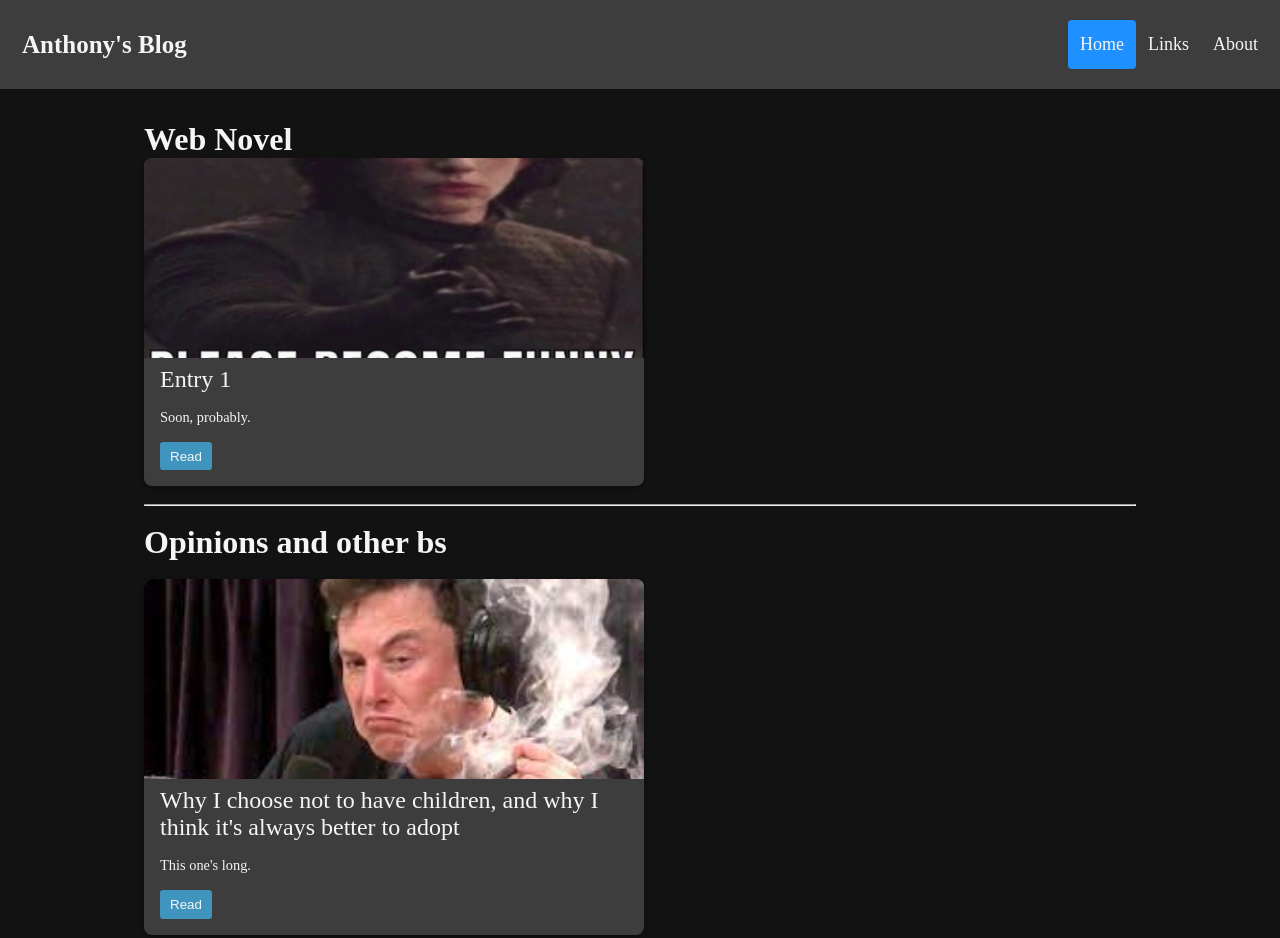
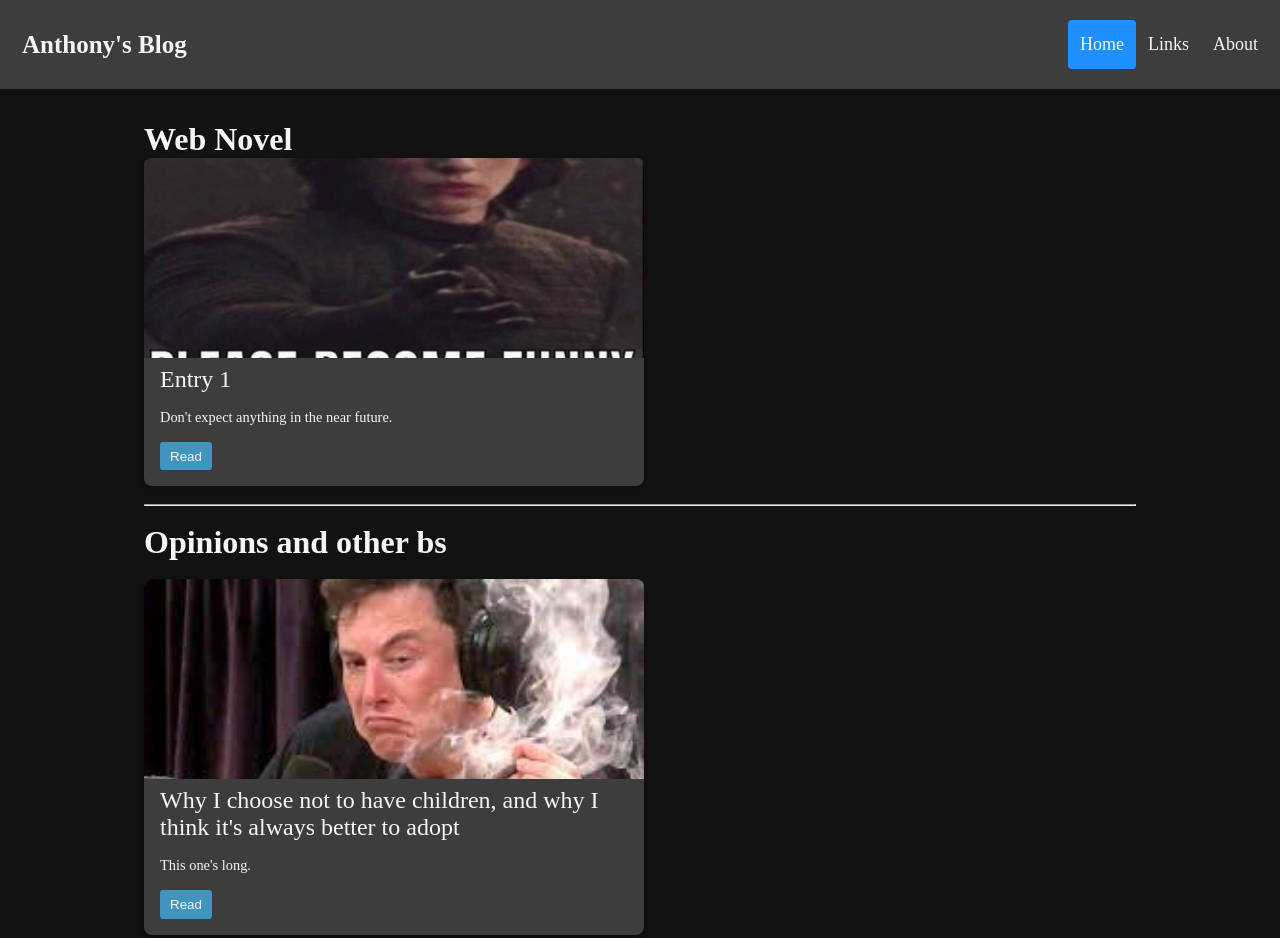
Before and after one commit to Anthony1x/anthony1x.github.io, a plain HTML site: page index.html in a window 1280 px wide. Shown: the top 938 px of the page. Drawn offline with Linux system fonts and the light colour scheme; a script that the page names is missing.

Commit message:
Small adjustments

```diff
--- a/index.html
+++ b/index.html
@@ -26,7 +26,7 @@
                 <div class="card-img"><img src="/img/plsfunny.jpg"></div>
                 <div class="card-header">Entry 1
                 </div>
-                <div class="card-body">Soon, probably.</div>
+                <div class="card-body">Don't expect anything in the near future.</div>
                 <div class="card-footer"><a href="/"><button class="btn">Read</button></a>
                 </div>
             </div>
```
Also changed, not shown: blog/children-bad/index.html (+1 -0 lines), blog/smokers/index.html (+1 -0 lines).
